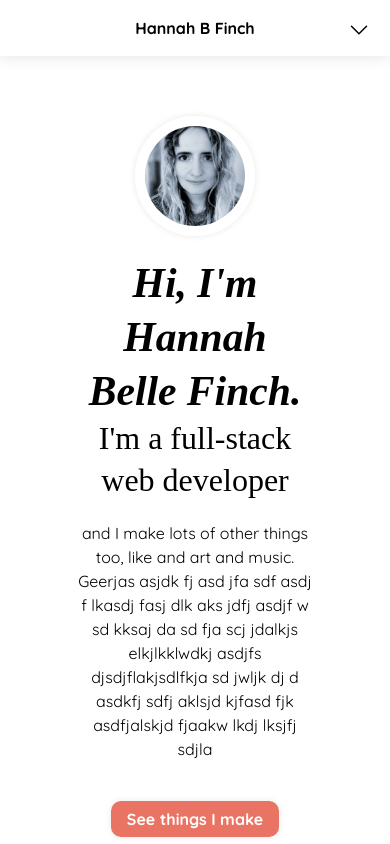
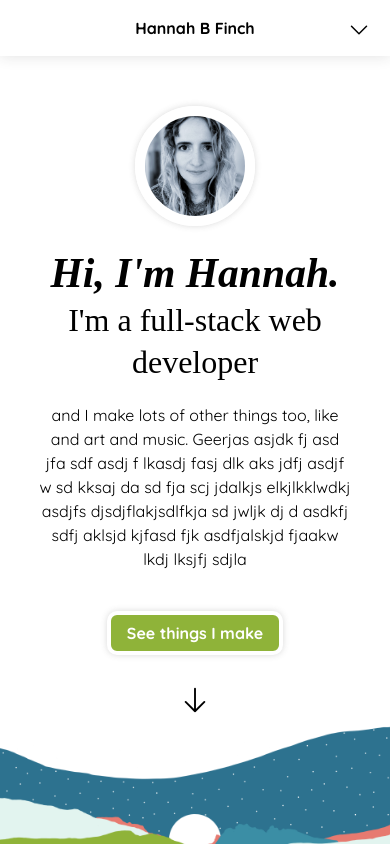
Before and after one commit to hannah-finch/things-I-make, a React (Vite) app in the folder client/: page / in a window 390 px wide. Shown: the top 844 px of the page. Built offline with nearby package versions, Linux system fonts and the light colour scheme; a web font is replaced by a local one.

Commit message:
adjustments, responsiveness

```diff
--- a/client/src/index.css
+++ b/client/src/index.css
@@ -9,7 +9,7 @@
   --gray-mid: #d7d7d7;
   --shadow-1: 0 0 14px #2a2a2a24;
   /* --shadow-2: 0 0 100px #a6a6a627; */
-  --shadow-3: 0 0 6px #68686827;
+  --shadow-3: 0 0 6px #4f4f4f37;
 }
 
 body {
@@ -39,7 +39,6 @@ h2 {
 h3 {
   font-size: 150%;
   line-height: 1.3;
-
 }
 
 h4 {
@@ -55,7 +54,7 @@ p {
   color: var(--gray-mid);
   font-size: 12px;
   font-weight: 500;
-  letter-spacing: .6px;
+  letter-spacing: 0.6px;
 }
 
 .test {
@@ -95,7 +94,7 @@ p {
 } */
 
 section {
-  padding: 40px 10%
+  padding: 40px 10%;
 }
 
 .flex-col-center {
@@ -119,6 +118,7 @@ button {
   font-size: inherit;
   font-weight: bold;
   cursor: pointer;
+  transition: 0.2s;
 }
 
 .btn-row {
@@ -153,8 +153,13 @@ button {
   background-color: var(--gray-light);
 }
 
-.btn-red {
-  background-color: var(--red);
+.btn-green {
+  background-color: var(--green);
+  border: 4px solid white;
+}
+
+.btn-green:hover {
+  background-color: var(--yellow);
 }
 
 /* Navbar Styles --------------------------------------------------------- */
@@ -212,7 +217,7 @@ footer {
   align-items: center;
   justify-content: center;
   /* box-shadow: var(--shadow-3); */
-  transition: .3s
+  transition: 0.3s;
 }
 
 .icon-container:hover {
--- a/client/src/pages/HomePage.jsx
+++ b/client/src/pages/HomePage.jsx
@@ -34,32 +34,42 @@ function HomePage() {
 
   return (
     <>
-      <section className="flex-col-center" style={{ padding: "60px 20% 0" }}>
+      <section className="flex-col-center" style={{ paddingTop: "50px" }}>
+        <div className="flex-col-center" style={{maxWidth: "700px"}}>
+          <div className="spacer hidden-sm"></div>
           <figure className="profile-pic">
-          <img className="crop-img" src="/src/assets/images/portrait.jpg"></img>
+            <img
+              className="crop-img"
+              src="/src/assets/images/portrait.jpg"
+            ></img>
           </figure>
           <div className="spacer"></div>
-        <h1>Hi, I&apos;m Hannah Belle Finch. </h1>
+          <h1>Hi, I&apos;m Hannah<span className="hidden-sm"> Belle Finch</span>.</h1>
           <h2>I&apos;m a full-stack web developer</h2>
           {/* <div className="spacer"></div> */}
           <p>
             and I make lots of other things too, like and art and music. Geerjas
-          asjdk fj asd jfa sdf asdj f lkasdj fasj dlk aks jdfj asdjf w sd kksaj
-          da sd fja scj jdalkjs elkjlkklwdkj asdjfs djsdjflakjsdlfkja sd jwljk
-          dj d asdkfj sdfj aklsjd kjfasd fjk asdfjalskjd fjaakw lkdj lksjfj
-          sdjla
+            asjdk fj asd jfa sdf asdj f lkasdj fasj dlk aks jdfj asdjf w sd
+            kksaj da sd fja scj jdalkjs elkjlkklwdkj asdjfs djsdjflakjsdlfkja sd
+            jwljk dj d asdkfj sdfj aklsjd kjfasd fjk asdfjalskjd fjaakw lkdj
+            lksjfj sdjla
           </p>
           <div className="spacer"></div>
-        <Link to="/development" className="flex-col-center">
-          <button className="btn-red">See things I make</button>
+          <Link
+            to="/development"
+            className="flex-col-center"
+            style={{ zIndex: "100" }}
+          >
+            <button className="btn-green">See things I make</button>
             <ArrowDownIcon
               style={{ width: "30px", paddingTop: "30px" }}
             ></ArrowDownIcon>
           </Link>
+        </div>
       </section>
       <img
         src="src/assets/images/test-landscape.png"
-        style={{ width: "100%" }}
+        style={{ width: "100%", marginTop: "-8%" }}
       ></img>
 
       <div className="test" ref={devSection}>
```
Lines whose indentation alone changed are shown as unchanged.
